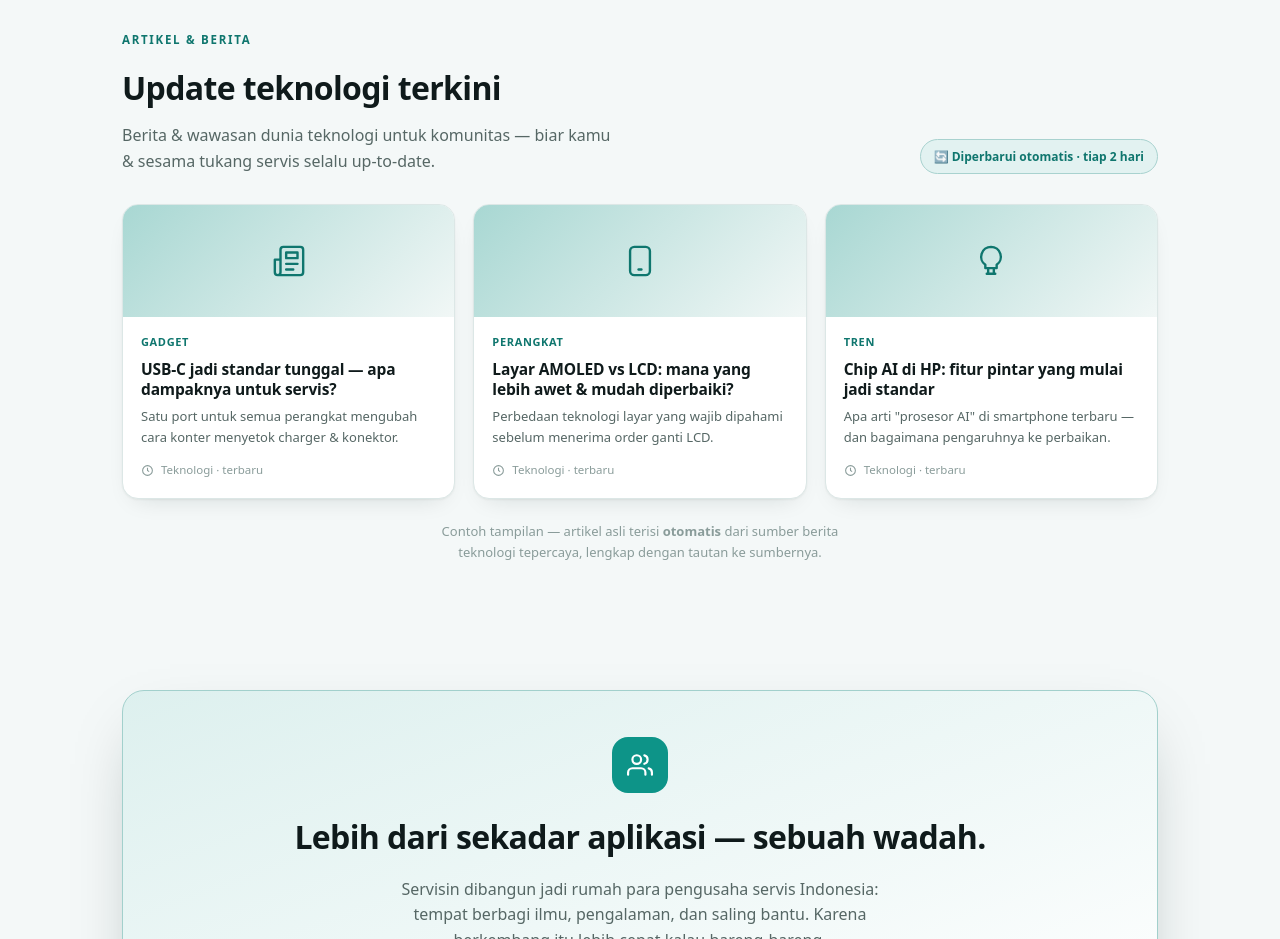
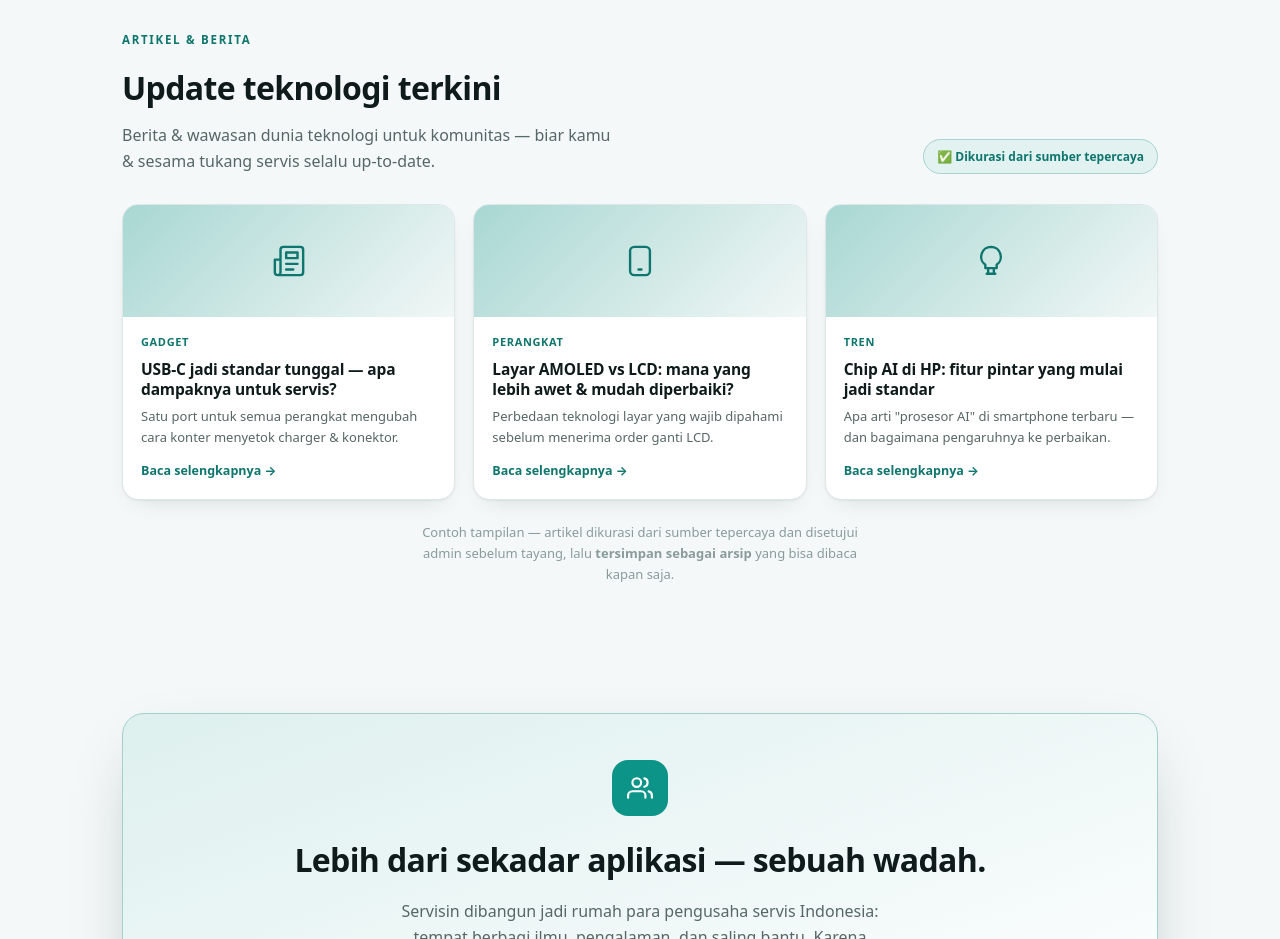
Before and after one commit to fazriareza/servisin-web, a plain HTML site: page index.html in a window 1280 px wide. Shown: the part 3660-4599 px from the top of the page. Drawn offline with Linux system fonts and the light colour scheme.

Commit message:
Artikel: hapus klaim auto-update, kartu bisa diklik ke sumber, catatan arsip
Co-Authored-By: Claude Opus 4.8 <noreply@anthropic.com>

```diff
--- a/index.html
+++ b/index.html
@@ -177,6 +177,9 @@
   .art-card h3 { font-size:15.5px; font-weight:800; letter-spacing:-.01em; margin-top:8px; line-height:1.32; }
   .art-card p { font-size:13px; color:var(--text-muted); margin-top:6px; flex:1; }
   .art-card .ameta { display:flex; align-items:center; gap:7px; margin-top:14px; font-size:11.5px; color:var(--text-faint); }
+  .art-readmore { margin-top:14px; font-size:12.5px; font-weight:700; color:var(--accent-deep); display:inline-flex; align-items:center; gap:5px; }
+  .art-readmore:hover { text-decoration:underline; }
+  .art-card:hover h3 { color:var(--accent-deep); transition:color .14s; }
   .art-note { text-align:center; margin-top:22px; font-size:13px; color:var(--text-faint); max-width:60ch; margin-left:auto; margin-right:auto; }
   footer { border-top: 1px solid var(--border); background: var(--surface); padding: 36px 0; }
   .foot-inner { display: flex; align-items: center; gap: 16px; flex-wrap: wrap; }
@@ -422,7 +425,7 @@
           <h2 style="font-size:clamp(24px,3.6vw,32px);font-weight:800;letter-spacing:-.02em;margin-top:10px">Update teknologi terkini</h2>
           <p style="color:var(--text-muted);font-size:16px;margin-top:10px;max-width:54ch">Berita &amp; wawasan dunia teknologi untuk komunitas — biar kamu &amp; sesama tukang servis selalu up-to-date.</p>
         </div>
-        <span class="art-badge">🔄 Diperbarui otomatis · tiap 2 hari</span>
+        <span class="art-badge">✅ Dikurasi dari sumber tepercaya</span>
       </div>
       <div class="art-grid">
         <article class="art-card">
@@ -431,7 +434,7 @@
             <span class="cat">Gadget</span>
             <h3>USB-C jadi standar tunggal — apa dampaknya untuk servis?</h3>
             <p>Satu port untuk semua perangkat mengubah cara konter menyetok charger &amp; konektor.</p>
-            <div class="ameta"><svg width="13" height="13" viewBox="0 0 24 24" fill="none" stroke="currentColor" stroke-width="2"><circle cx="12" cy="12" r="9"/><path d="M12 7v5l3 2"/></svg> Teknologi · terbaru</div>
+            <a class="art-readmore" href="https://en.wikipedia.org/wiki/USB-C" target="_blank" rel="noopener">Baca selengkapnya →</a>
           </div>
         </article>
         <article class="art-card">
@@ -440,7 +443,7 @@
             <span class="cat">Perangkat</span>
             <h3>Layar AMOLED vs LCD: mana yang lebih awet &amp; mudah diperbaiki?</h3>
             <p>Perbedaan teknologi layar yang wajib dipahami sebelum menerima order ganti LCD.</p>
-            <div class="ameta"><svg width="13" height="13" viewBox="0 0 24 24" fill="none" stroke="currentColor" stroke-width="2"><circle cx="12" cy="12" r="9"/><path d="M12 7v5l3 2"/></svg> Teknologi · terbaru</div>
+            <a class="art-readmore" href="https://en.wikipedia.org/wiki/AMOLED" target="_blank" rel="noopener">Baca selengkapnya →</a>
           </div>
         </article>
         <article class="art-card">
@@ -449,11 +452,11 @@
             <span class="cat">Tren</span>
             <h3>Chip AI di HP: fitur pintar yang mulai jadi standar</h3>
             <p>Apa arti "prosesor AI" di smartphone terbaru — dan bagaimana pengaruhnya ke perbaikan.</p>
-            <div class="ameta"><svg width="13" height="13" viewBox="0 0 24 24" fill="none" stroke="currentColor" stroke-width="2"><circle cx="12" cy="12" r="9"/><path d="M12 7v5l3 2"/></svg> Teknologi · terbaru</div>
+            <a class="art-readmore" href="https://en.wikipedia.org/wiki/AI_accelerator" target="_blank" rel="noopener">Baca selengkapnya →</a>
           </div>
         </article>
       </div>
-      <p class="art-note">Contoh tampilan — artikel asli terisi <b>otomatis</b> dari sumber berita teknologi tepercaya, lengkap dengan tautan ke sumbernya.</p>
+      <p class="art-note">Contoh tampilan — artikel dikurasi dari sumber tepercaya dan disetujui admin sebelum tayang, lalu <b>tersimpan sebagai arsip</b> yang bisa dibaca kapan saja.</p>
     </div>
   </section>
 
```
